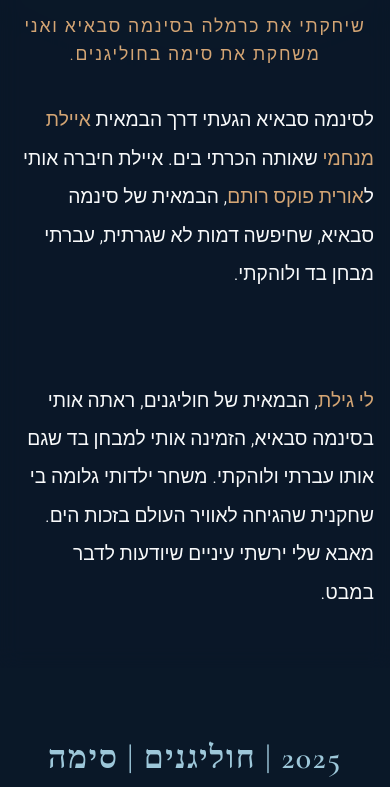
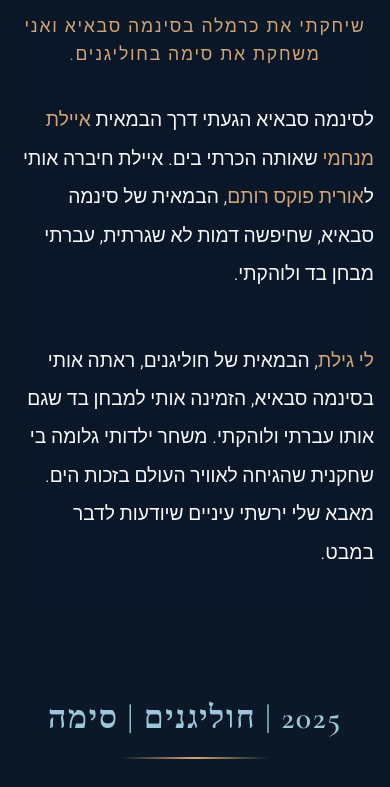
Before and after one commit to sealilev/actress-portfolio, a plain HTML site: page index.html in a window 390 px wide. Shown: the part 909-1696 px from the top of the page. Drawn offline with nearby package versions, Linux system fonts and the light colour scheme.

Commit message:
Add files via upload

```diff
--- a/css/style.css
+++ b/css/style.css
@@ -540,6 +540,10 @@ body {
     .photo-gallery {
         padding: 2rem 1rem 1rem 1rem;
     }
+
+    .about-content {
+        gap: 1.5rem;  /* הוספה - צמצום רווח בין הפסקאות */
+    }
 }
 
 /* Responsive Design */
```
